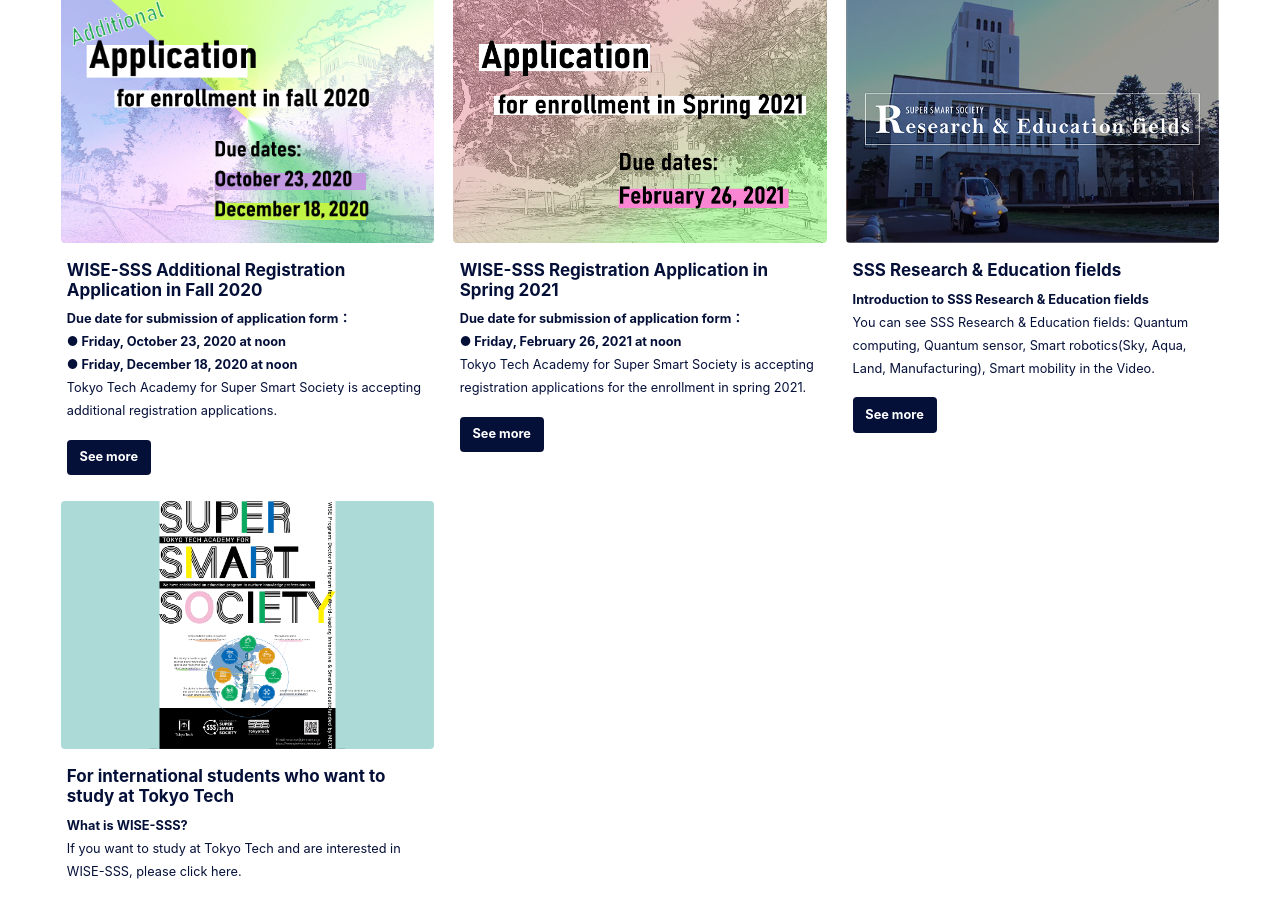
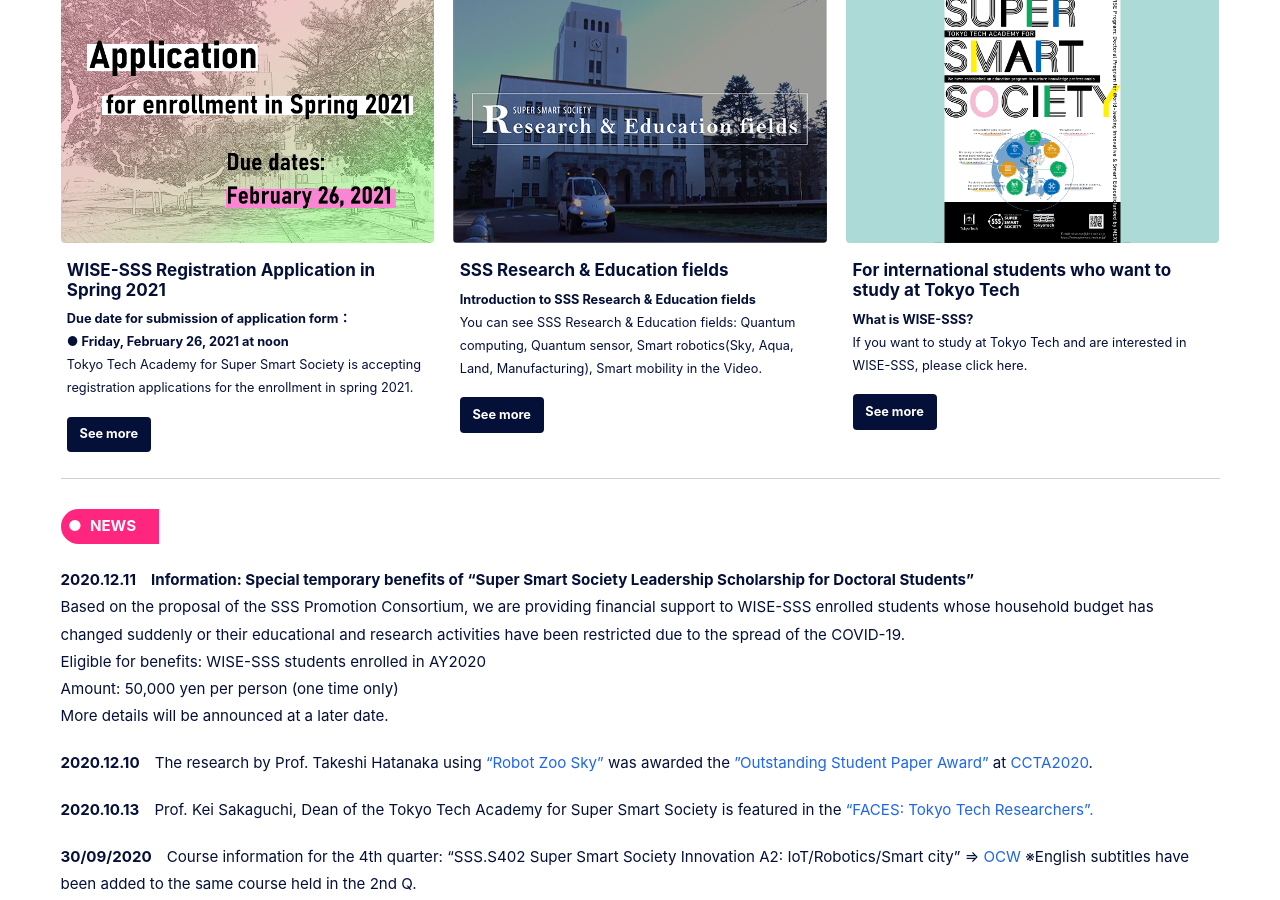
Before and after one commit to fl1d/w0ex.github.io, a Jekyll site: the page built from _pages/home_en.md, in a window 1280 px wide and 900 px high, scrolled down 526 px. Built offline with Jekyll 4.4.1, drawn with Linux system fonts in a browser that asks for light colours; cached includes are drawn as plain includes; nearby versions of some CDN libraries.

Commit message:
Update home_en.md

```diff
--- a/_pages/home_en.md
+++ b/_pages/home_en.md
@@ -32,17 +32,6 @@
 #   - title: "Tokyo Tech Academy for Super Smart Society cultivate super doctor leading future society, based on the fusion of society-collaborated education (open education) and interdisciplinary collaboration reseach (open innovation)"
 
 feature_row:
-
-  - image_path: /assets/images/add_application.png
-    alt: "WISE-SSS Additional Registration Application in Fall 2020"
-    title: "WISE-SSS Additional Registration Application in Fall 2020"
-    excerpt: "<B>Due date for submission of application form：
-    <br>● Friday, October 23, 2020 at noon
-    <br>● Friday, December 18, 2020 at noon</B><br>
-    Tokyo Tech Academy for Super Smart Society is accepting additional registration applications."
-    url: "/guide_en/"
-    btn_label: "See more"
-    btn_class: "btn--primary"
 
   - image_path: /assets/images/application_2021s.png
     alt: "WISE-SSS Registration Application in Spring 2021"
```
